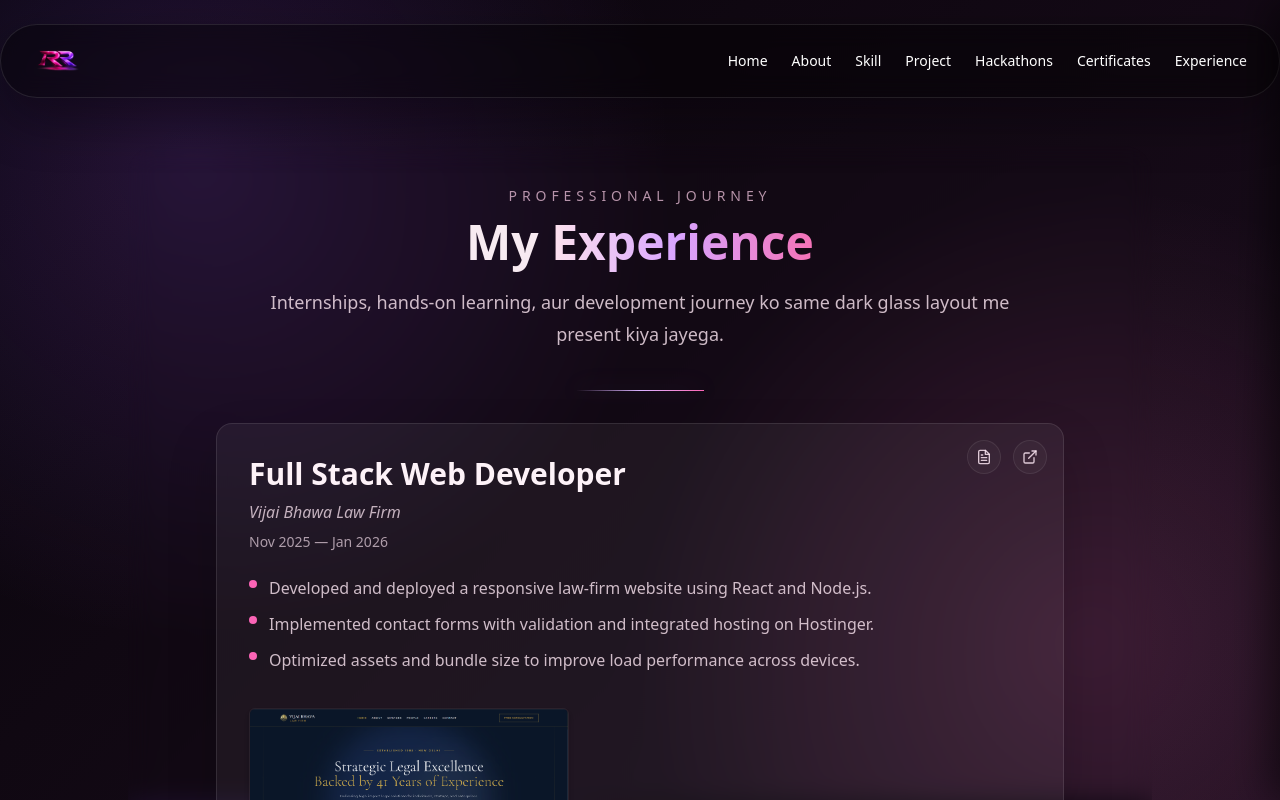
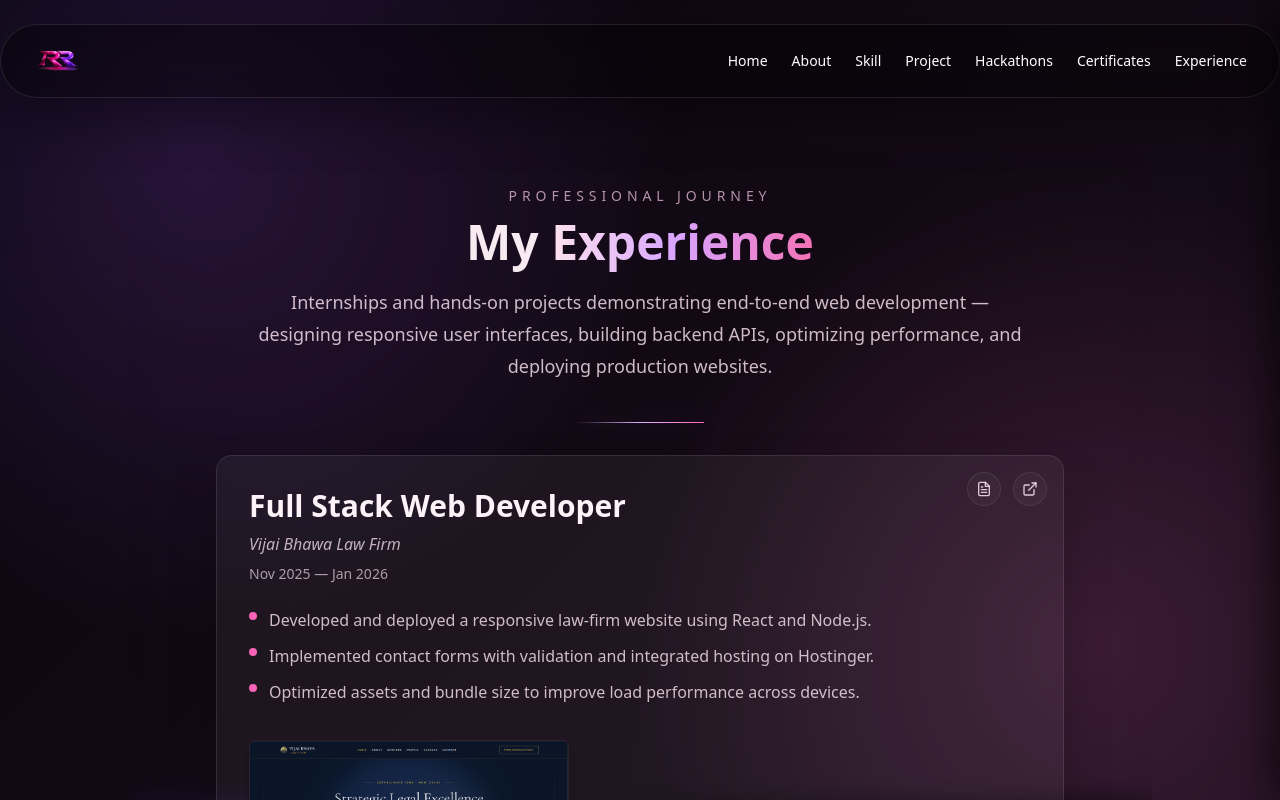
Before and after one commit to Rakhiraj1686/Portfolio, a React (Vite) app in the folder client/: page /experience in a window 1280 px wide. Shown: the top 800 px of the page. Built offline with nearby package versions, Linux system fonts and the light colour scheme.

Commit message:
fix: update Experience description for clarity and detail

```diff
--- a/client/src/pages/Experience.jsx
+++ b/client/src/pages/Experience.jsx
@@ -13,7 +13,7 @@ const Experience = () => {
           My <span className="portfolio-name">Experience</span>
         </>
       }
-      description="Internships, hands-on learning, aur development journey ko same dark glass layout me present kiya jayega."
+      description="Internships and hands-on projects demonstrating end-to-end web development — designing responsive user interfaces, building backend APIs, optimizing performance, and deploying production websites."
       className = "flex justify-center items-center min-h-screen text-(--color-text) px-3 sm:px-8 md:px-6 pt-6 pb-20 sm:pb-6 ax-w-7xl mx-auto  bg-black/25 backdrop-blur-md p-4 sm:p-8 md:p-10"
     >
       <div className="mx-auto h-px w-32 bg-linear-to-r from-transparent via-purple-300 to-pink-400 shadow-[0_0_24px_rgba(216,164,255,0.35)]" />
```
